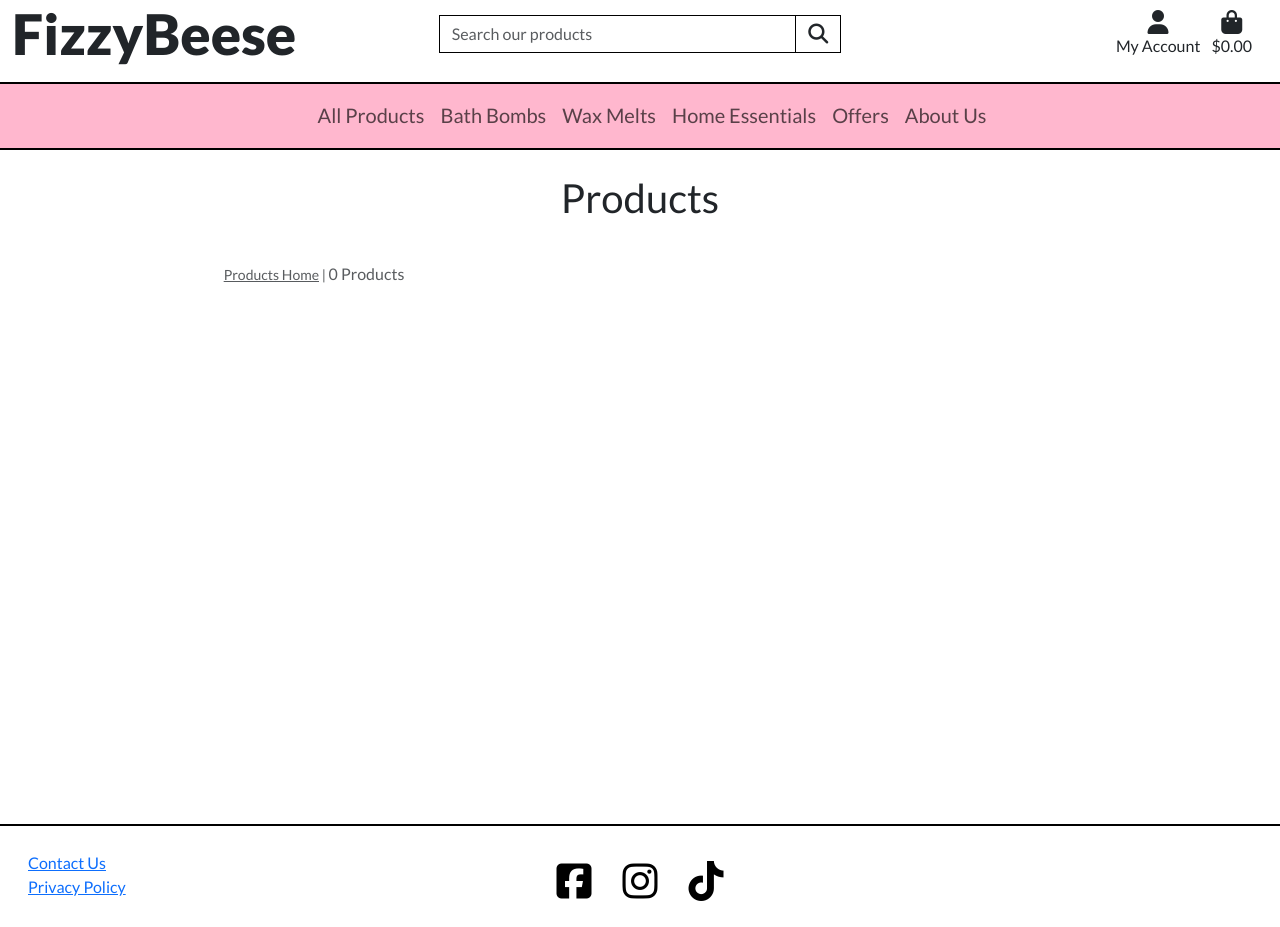
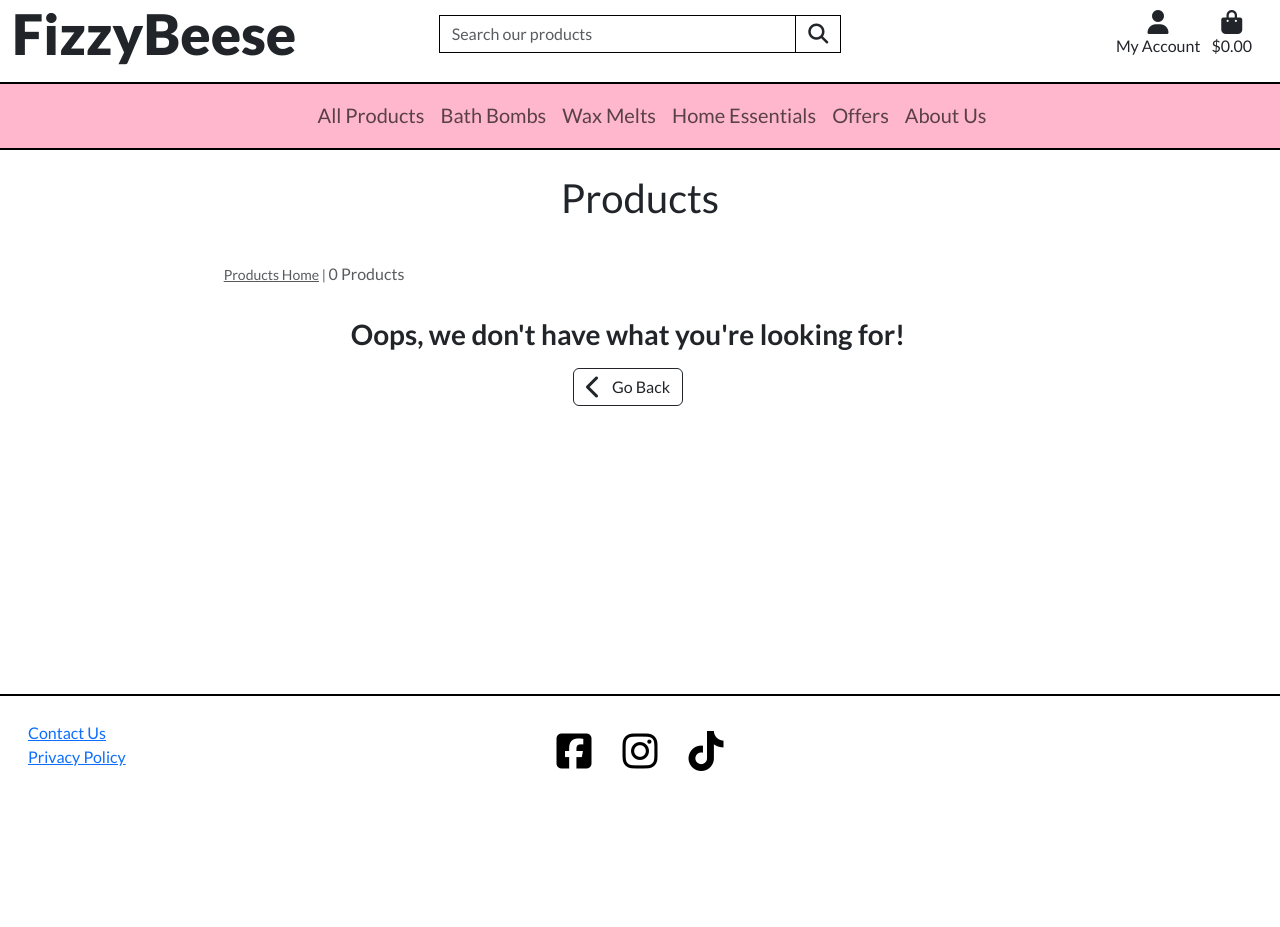
Before and after one commit to stephenbeese/FizzyBeese, a Django app: a page that uses products/templates/products/products.html in a window 1280 px wide. After the commit the page ends 771 px from the top, so only its background shows below. Run offline with Django 4.2, Linux system fonts and the light colour scheme; tables that the repository leaves empty hold one stand-in row (values such as "Sample post"); some libraries are stand-ins or nearby versions.

Commit message:
Add message to user if no products match their search

```diff
--- a/products/templates/products/products.html
+++ b/products/templates/products/products.html
@@ -2,7 +2,7 @@
 {% load static %}
 
 {% block title %}
-All Products
+Products
 {% endblock %}
 
 {% block content %}
@@ -18,7 +18,17 @@ All Products
             <strong>"{{ search_term }}"</strong>{% endif %}
         </p>
     </div>
-
+    {% if products|length == 0 %}
+        <div class="row">
+            <div class="col-6 offset-3 text-center">
+                <h3 class="my-3 fw-bold">Oops, we don't have what you're looking for!</h3>
+                <a href="{% url 'products' %}" class="btn btn-outline-dark">
+                    <span class="icon me-2 fw-bold"><i class="fa-solid fa-chevron-left fa-xl"></i></span>
+                    <span>Go Back</span>
+                </a>
+            </div>
+        </div>
+    {% else %}
         <div class="product-container col-10 offset-1">
             <div class="row"></div>
             <div class="row">
@@ -26,7 +36,7 @@ All Products
                 <div class="col-lg-3 col-md-4 col-sm-6 mb-4">
                     <div class="card">
                         <a href="{% url 'product_detail' product.id %}">
-                        <img src="/media/{{ product.image }}" class="card-img-top" alt="...">
+                            <img src="/media/{{ product.image }}" class="card-img-top" alt="{{ product.image }}">
                         </a>
                         <div class="card-body">
                             <a class="text-decoration-none" href="{% url 'product_detail' product.id %}">
@@ -57,5 +67,6 @@ All Products
                 {% endfor %}
             </div>
         </div>
+    {% endif %}
 </div>
 {% endblock %}
--- a/static/css/base.css
+++ b/static/css/base.css
@@ -13,7 +13,8 @@ body {
 */
 
 .main-container {
-    min-height: calc(100vh - 150px);
+    min-height: calc(100vh - 280px);
+    max-height: max-content;
 }
 
 .logo-font {
```
Lines whose indentation alone changed are shown as unchanged.
